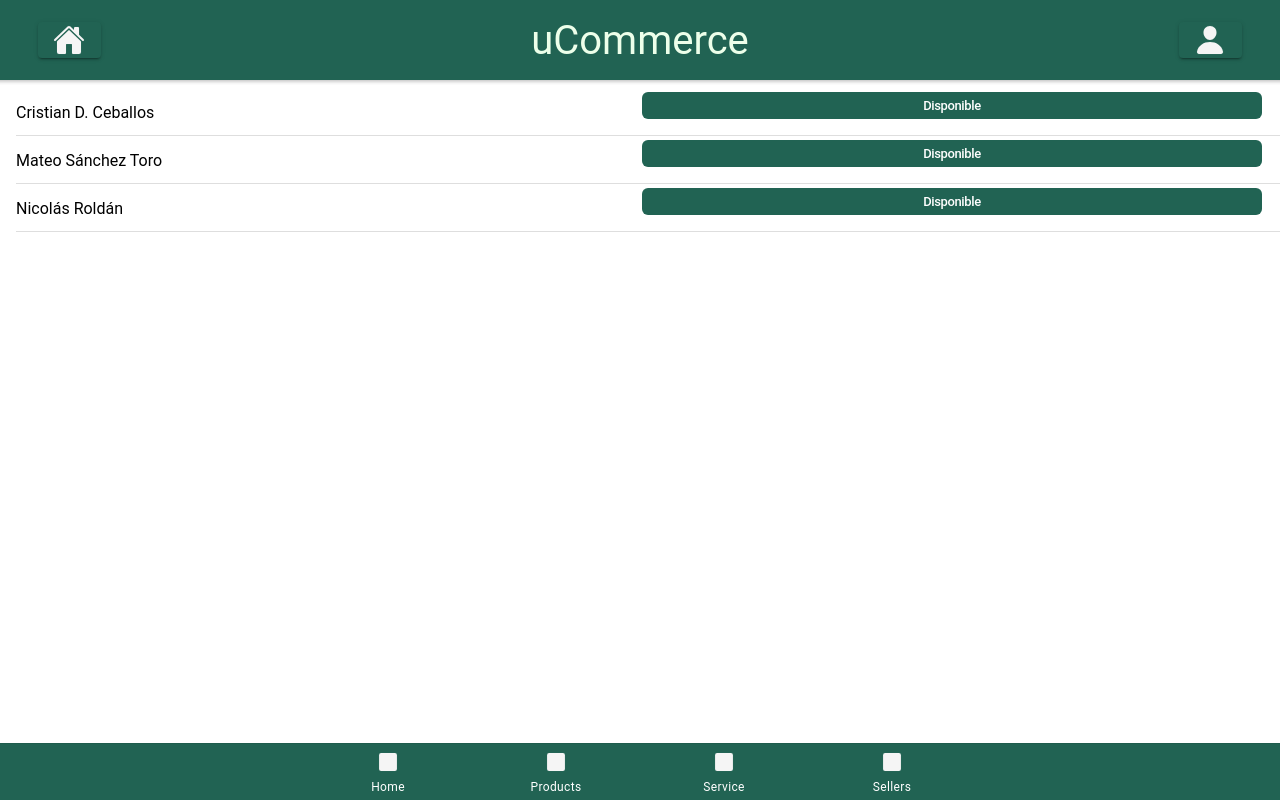
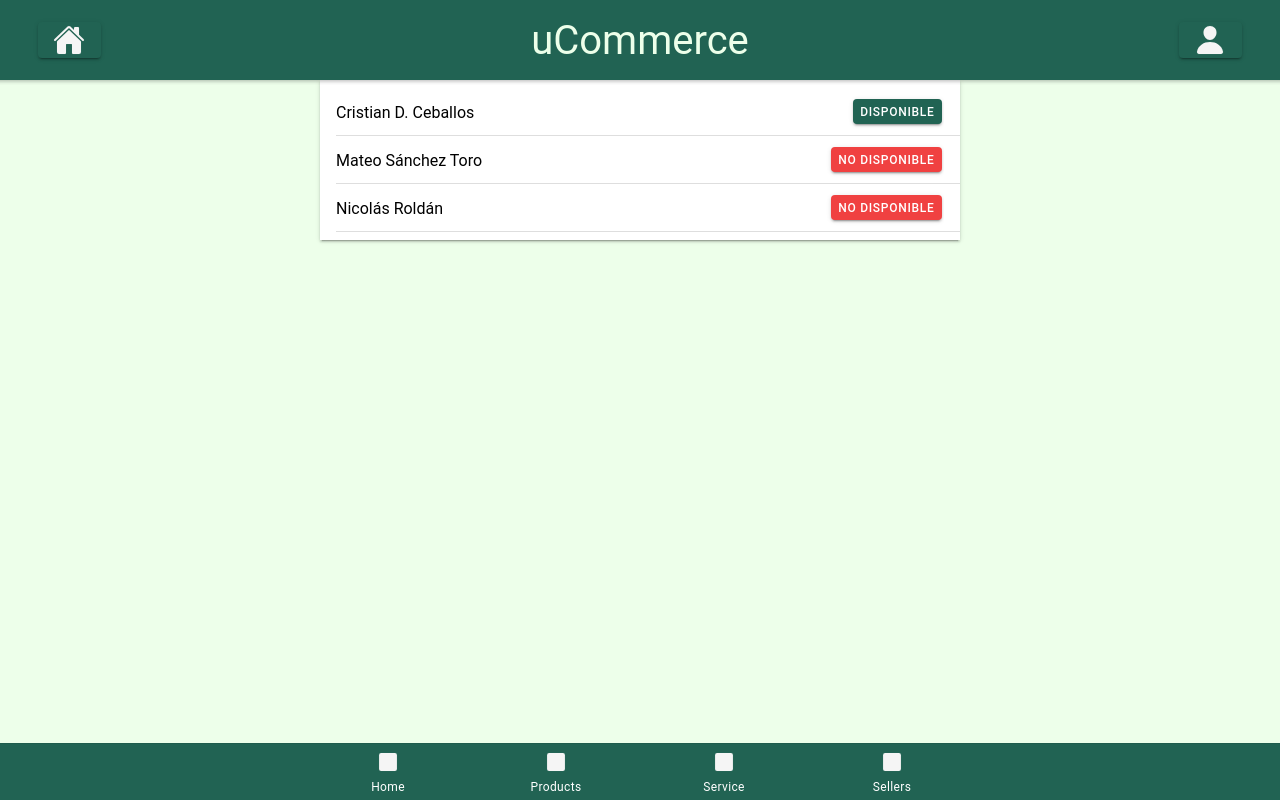
Before and after one commit to cdceballor/Ucommerce, a React (Create React App) app: page /Seller in a window 1280 px wide. Built offline with nearby package versions, Linux system fonts and the light colour scheme.

Commit message:
Service and Seller fixed

```diff
--- a/src/pages/Seller/Seller.tsx
+++ b/src/pages/Seller/Seller.tsx
@@ -1,5 +1,5 @@
 import React from 'react';
-import { IonList, IonItem, IonLabel, IonItemSliding, IonItemOption, IonItemOptions, IonContent, IonPage} from '@ionic/react';
+import { IonList, IonItem, IonLabel, IonItemSliding, IonItemOption, IonItemOptions, IonContent, IonPage, IonCard, IonButton} from '@ionic/react';
 
 import ActiveButton from '../../components/ActiveButton';
 import Alert from '../../components/Alert';
@@ -12,13 +12,16 @@ import Header from "../../components/Header/Header"
 const sellers = {
   data : [
     {
-      name : 'Cristian D. Ceballos'
+      name : 'Cristian D. Ceballos',
+      available : "Disponible"
     },
     {
-      name : 'Mateo Sánchez Toro'
+      name : 'Mateo Sánchez Toro',
+      available : "No disponible"
     },
     {
-      name : 'Nicolás Roldán'
+      name : 'Nicolás Roldán',
+      available : "No disponible"
     }
   ]
 }
@@ -28,8 +31,10 @@ const Seller: React.FC = () => {
     return (
       <IonPage>
         <Header/>
-        <IonContent>
-          <Vendedor />
+        <IonContent color="primary">
+          <IonCard className="center">
+            <Vendedor/>
+          </IonCard>
         </IonContent>
       </IonPage>
     );
@@ -43,7 +48,7 @@ const Vendedor = ()=> {
           return (
           <IonItem key={i}>
             <IonLabel>{obj.name}</IonLabel>
-            < ActiveButton />
+            <Available obj={obj}/>
           </IonItem>
           )
         })
@@ -52,4 +57,19 @@ const Vendedor = ()=> {
 );
 }
 
+const Available = (obj: any) => {
+  if (obj.obj.available === "Disponible") {
+    return (
+      <IonButton color="tertiary">
+        Disponible
+      </IonButton>
+    )
+  }
+  return (
+    <IonButton color="danger">
+        No disponible
+    </IonButton>
+  )
+}
+
 export default Seller;
--- a/src/pages/Service/Service.tsx
+++ b/src/pages/Service/Service.tsx
@@ -1,5 +1,5 @@
 import React from 'react';
-import { IonList, IonItem, IonLabel, IonContent, IonPage, IonButton } from '@ionic/react';
+import { IonList, IonItem, IonLabel, IonContent, IonPage, IonButton, IonCard } from '@ionic/react';
 import ActiveButton from '../../components/ActiveButton';
 
 /* Components */
@@ -27,8 +27,10 @@ const Service: React.FC = () => {
   return (
     <IonPage>
       <Header/>
-      <IonContent>
-        <ServiceList/>
+      <IonContent color="primary">
+        <IonCard className="center">
+          <ServiceList/>
+        </IonCard>
       </IonContent>
     </IonPage>
   );
```
Also changed, not shown: src/pages/Seller/Seller.css (added, +7 -0 lines).
